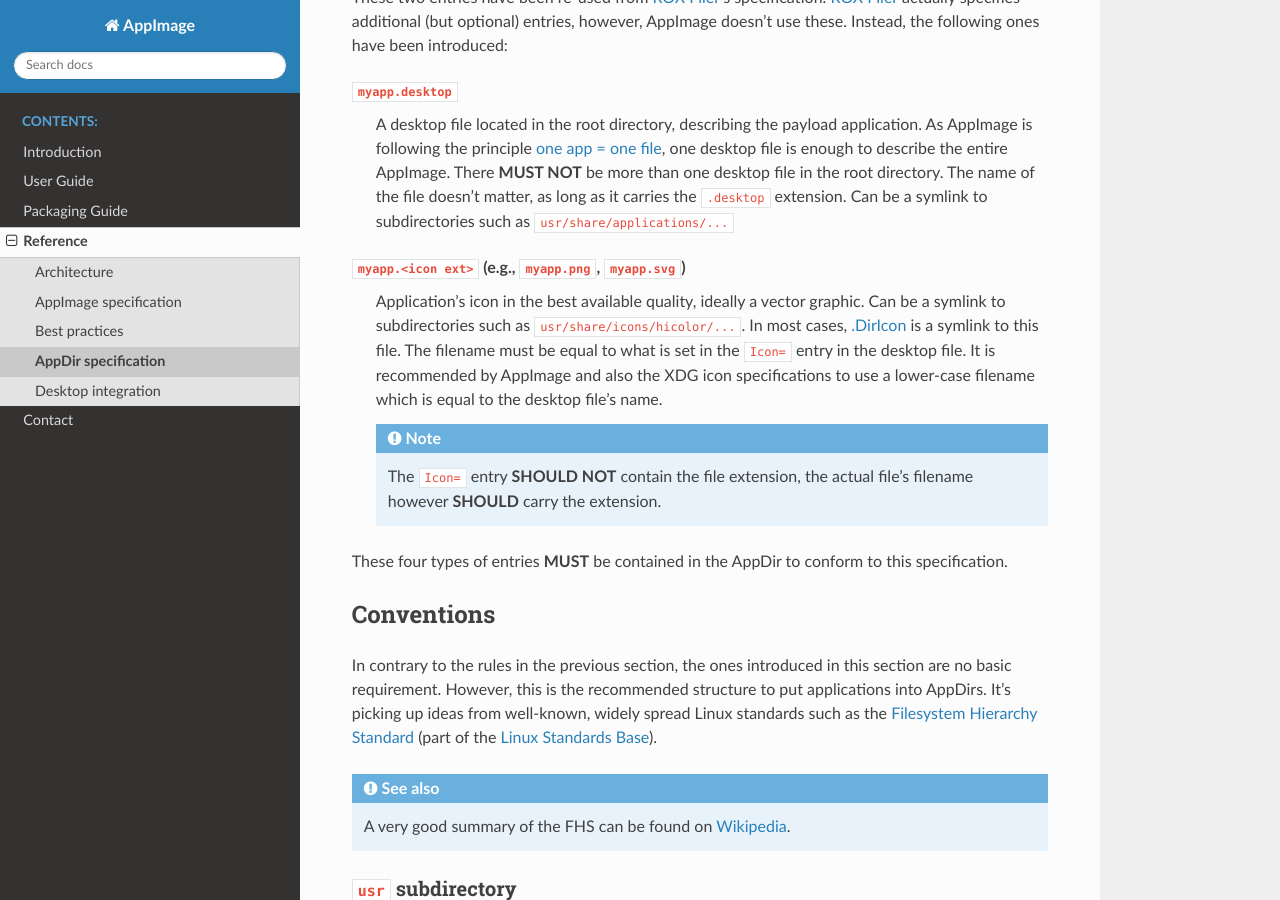
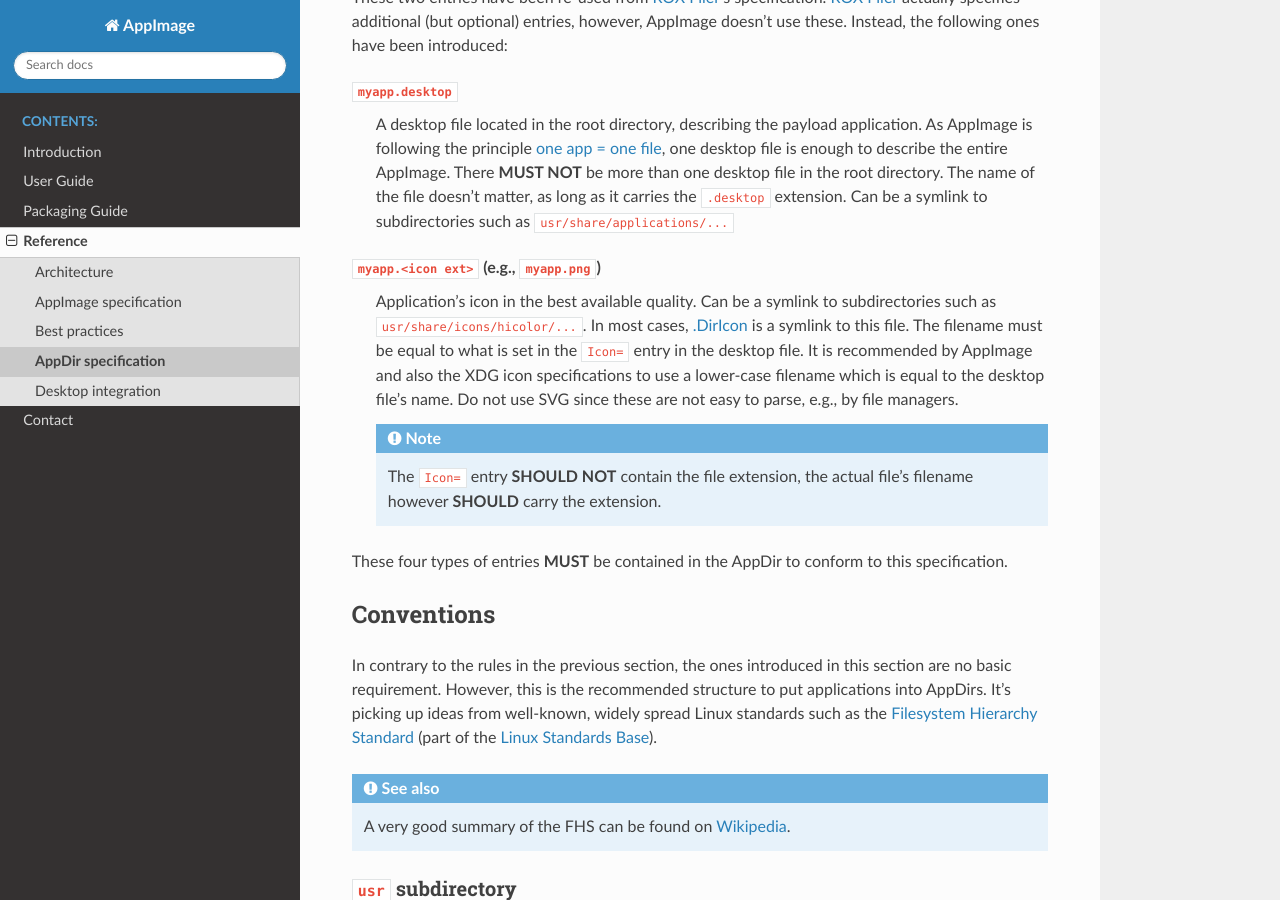
Before and after one commit to AppImage/docs.appimage.org, a Sphinx documentation site: the page built from source/reference/appdir.rst, in a window 1280 px wide and 900 px high, scrolled down 923 px. Built offline with Sphinx 7.4.7 and the Read the Docs theme 3.1.0, drawn with Linux system fonts in a browser that asks for light colours.

Commit message:
Update icon file guidelines in appdir.rst
Clarified icon file requirements by removing SVG mention and emphasizing the use of the best available quality icon.

```diff
--- a/source/reference/appdir.rst
+++ b/source/reference/appdir.rst
@@ -43,8 +43,8 @@
 
 .. _root-icon:
 
-``myapp.<icon ext>`` (e.g., ``myapp.png``, ``myapp.svg``)
-   Application's icon in the best available quality, ideally a vector graphic. Can be a symlink to subdirectories such as ``usr/share/icons/hicolor/...``. In most cases, :ref:`.DirIcon <ref-diricon>` is a symlink to this file. The filename must be equal to what is set in the ``Icon=`` entry in the desktop file. It is recommended by AppImage and also the XDG icon specifications to use a lower-case filename which is equal to the desktop file's name.
+``myapp.<icon ext>`` (e.g., ``myapp.png``)
+   Application's icon in the best available quality. Can be a symlink to subdirectories such as ``usr/share/icons/hicolor/...``. In most cases, :ref:`.DirIcon <ref-diricon>` is a symlink to this file. The filename must be equal to what is set in the ``Icon=`` entry in the desktop file. It is recommended by AppImage and also the XDG icon specifications to use a lower-case filename which is equal to the desktop file's name. Do not use SVG since these are not easy to parse, e.g., by file managers.
 
    .. note::
       The ``Icon=`` entry |should not| contain the file extension, the actual file's filename however |should| carry the extension.
```
